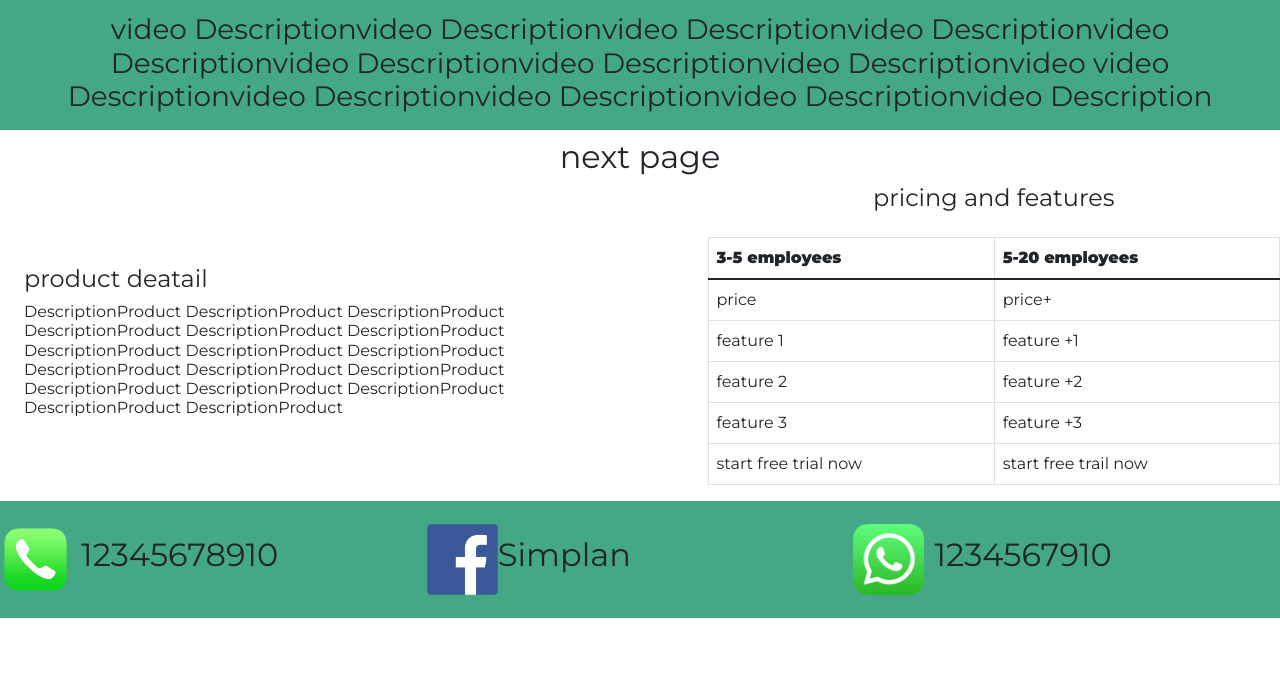
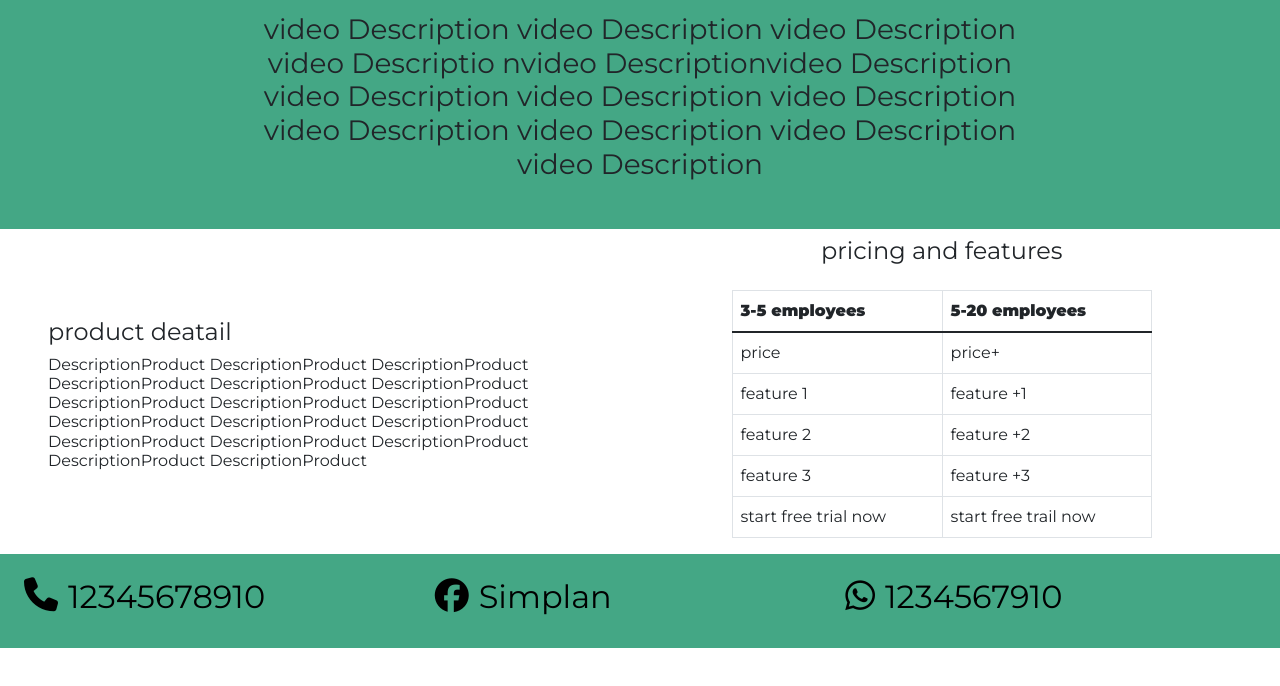
Before and after one commit to kennyshapiro/simplan-launchpad, a plain HTML site: page index.html in a window 1280 px wide. Shown: the part 2056-2742 px from the top of the page. Drawn offline with nearby package versions, Linux system fonts and the light colour scheme.

Commit message:
created attached links and made it so when you click on pricing and features yougo there

```diff
--- a/css/styles.css
+++ b/css/styles.css
@@ -100,7 +100,9 @@ p{
     padding: 1rem;
 }
 .descrip{
-    padding-bottom: 1rem;
+   padding-bottom: 3rem;
+   padding-left: 16rem;
+   padding-right: 16rem
 }
 .description-product{
 max-width: 60ch;
@@ -111,20 +113,45 @@ max-width: 60ch;
 .pad{
     padding: 3rem;
 }
+.right-side{
+    padding-right: 8rem;
+}
 .price{
     padding-bottom: 1rem;
 }
-.table{
-    padding-bottom: 1rem;
-}
+
 
 #info{
     background-color: #44a785;
-   padding: 5px 0px;
+   padding: 1.5rem;
 }
-.phone-number{
-    padding: 30px 10px;
+.sms-icon{
+    padding-right: 10px;
 }
-.Instagram{
-    padding: 30px 10px;
+.facebook{
+    text-decoration: none;
+    color: black;
+    font-size: 34px;
 }
+.facebook:hover {
+    color:white;
+    text-decoration: underline;
+
+}
+.facebook-icon{
+    padding-right: 10px;
+}
+.whatsapp{
+    text-decoration: none;
+    color: black;
+    height: 100%;
+}
+.whatsapp-icon{
+    height: 100%;
+    font-size: 34px;
+    padding-right: 10px;
+}
+.whatsapp:hover {
+    color: white;
+    text-decoration: underline;
+}
--- a/index.html
+++ b/index.html
@@ -40,10 +40,10 @@
                 <a class="nav-link" href="">Contact</a>
                 </li>
            <li class="nav-item">
-               <a class="nav-link" href="">Features</a>
+               <a class="nav-link" href="#features">Features</a>
                </li>
            <li class="nav-item">
-           <a class="nav-link" href="">Pricing</a>
+           <a class="nav-link" href="#pricing">Pricing</a>
            </li>
        </ul>
        </div>
@@ -72,7 +72,7 @@
           <h3 style="margin: 0;padding-bottom: 10px;"> ✔Automation</h3>
         </div>
         <div class="col-lg-5 col-sm-12" style="text-align: center;" >
-          <h3 style="margin: 0;padding-bottom: 10px;"> ✔Simplicity</h3>
+          <a><h3 style="margin: 0;padding-bottom: 10px;"> ✔Simplicity</h3></a>
         </div>
       </div>
       </div>
@@ -94,7 +94,7 @@
       </div>
   </div>
     </section>
-    <section id="Product Description">
+    <section id="features">
       <!-- proDes text and mock-up -->
       <div class="container-fluid product-description-backgroud">
         <div>
@@ -163,30 +163,24 @@
 
 
 
-          <div> <h3 class="descrip text-center"> video Descriptionvideo Descriptionvideo Descriptionvideo Descriptionvideo Descriptionvideo
-             Descriptionvideo Descriptionvideo Descriptionvideo video Descriptionvideo Descriptionvideo Descriptionvideo Descriptionvideo Description</h3></div>
+          <div> <h3 class="descrip text-center">
+            video Description video Description video Description video Descriptio nvideo Descriptionvideo Description video Description video Description video Description video Description video Description video Description video Description
+          </h3></div>
           <div>
       </section>
 
-            <h2 class=" text-center" > next page </h2>
 
-          </div>
-          </div>
-
-      <section class="d-flex align-items-center justify-content-around">
-        <div class="row text-center py-4 align-content-between flex-wrap ">
-
-              </div>
+      <section id="pricing" class="d-flex align-items-center justify-content-around">
 
        <div class="pad justify-content-center align-items-center">
               <p class="text-secondary"><h4>product deatail</h4></p>
-           <div class="d-flex text-align"> <h6 class="description-product">DescriptionProduct DescriptionProduct DescriptionProduct
+           <div class="d-flex text-align "> <h6 class="description-product">DescriptionProduct DescriptionProduct DescriptionProduct
               DescriptionProduct DescriptionProduct DescriptionProduct DescriptionProduct DescriptionProduct DescriptionProduct DescriptionProduct
               DescriptionProduct DescriptionProduct DescriptionProduct DescriptionProduct DescriptionProduct DescriptionProduct DescriptionProduct  </h6>
             </div> </div>
 
 
-            <div class="justify-content-center align-items-center flex-grow-1">
+            <div class="right-side justify-content-center align-items-center flex-grow-1">
           <h4 class="price text-center">pricing and features</h4>
 
 
@@ -248,21 +242,48 @@
 
      <section id="info">
      <div class="d-flex align-items-center" >
+
       <div class="col-4 d-flex align-items-center">
-
-      <img class="col-2 d-flex align-items-center" src="./phone-logo.png"" alt=" text logo"/>
-      <h2 class="phone-number">12345678910</h2>
+      <a  target="_blank" href="https://messages.google.com/web/authentication?redirected=true&pli=1" class="facebook d-flex">    <i class="fa-solid fa-phone sms-icon"></i>
+        <h2>12345678910</h2>
+      </a>
       </div>
-       <div  class="col-4 d-flex align-items-center">
-        <img class="col-2 d-flex align-items-center" src="./facebook-logo-icon-file-facebook-icon-svg-wikimedia-commons-4.png" alt="facebook Logo" class="img-thumbnail">
-        <h2 class="facebook">Simplan</h2>
+       <div  class="facebook col-4 d-flex align-items-center">
+      <a  target="_blank" href="https://www.facebook.com/login/device-based/regular/login/?login_attempt=1&lwv=100" class="facebook d-flex">
+        <i class="facebook-icon fa-brands fa-facebook"></i>
+        <h2>Simplan</h2>
+      </a>
       </div>
 
       <div class="col-4 d-flex align-items-center">
-        <img class="col-2 d-flex" src="./whatsapp-good.png" alt="whatsapp logo"/>
-        <h2 class="phone-number">1234567910</h2>
+        <a target="_blank" href="https://www.whatsapp.com/" class="whatsapp d-flex">  <i class="whatsapp-icon fa-brands fa-whatsapp"></i>
+          <h2>1234567910</h2>
+        </a>
+
       </div>
       </div> </section>
+
+
+
+   <!-- <script>
+      function addEvent(obj, evt, fn) {
+    if (obj.addEventListener) {
+        obj.addEventListener(evt, fn, false);
+    }
+    else if (obj.attachEvent) {
+        obj.attachEvent("on" + evt, fn);
+    }
+}
+addEvent(document, "mouseout", function(e) {
+    e = e ? e : window.event;
+    var from = e.relatedTarget || e.toElement;
+    if (!from || from.nodeName == "HTML") {
+        // stop your drag event here
+        // for now we can just use an alert
+        alert("left window");
+    }
+});
+    </script> -->
    </body>
  </html>
 
```
Also changed, not shown: Instagram-Icon.png (deleted), download whatsapp logo.png (deleted), facebook-logo-icon-file-facebook-icon-svg-wikimedia-commons-4.png (deleted), images.jpeg (deleted), whatsapp-good.png (deleted).
